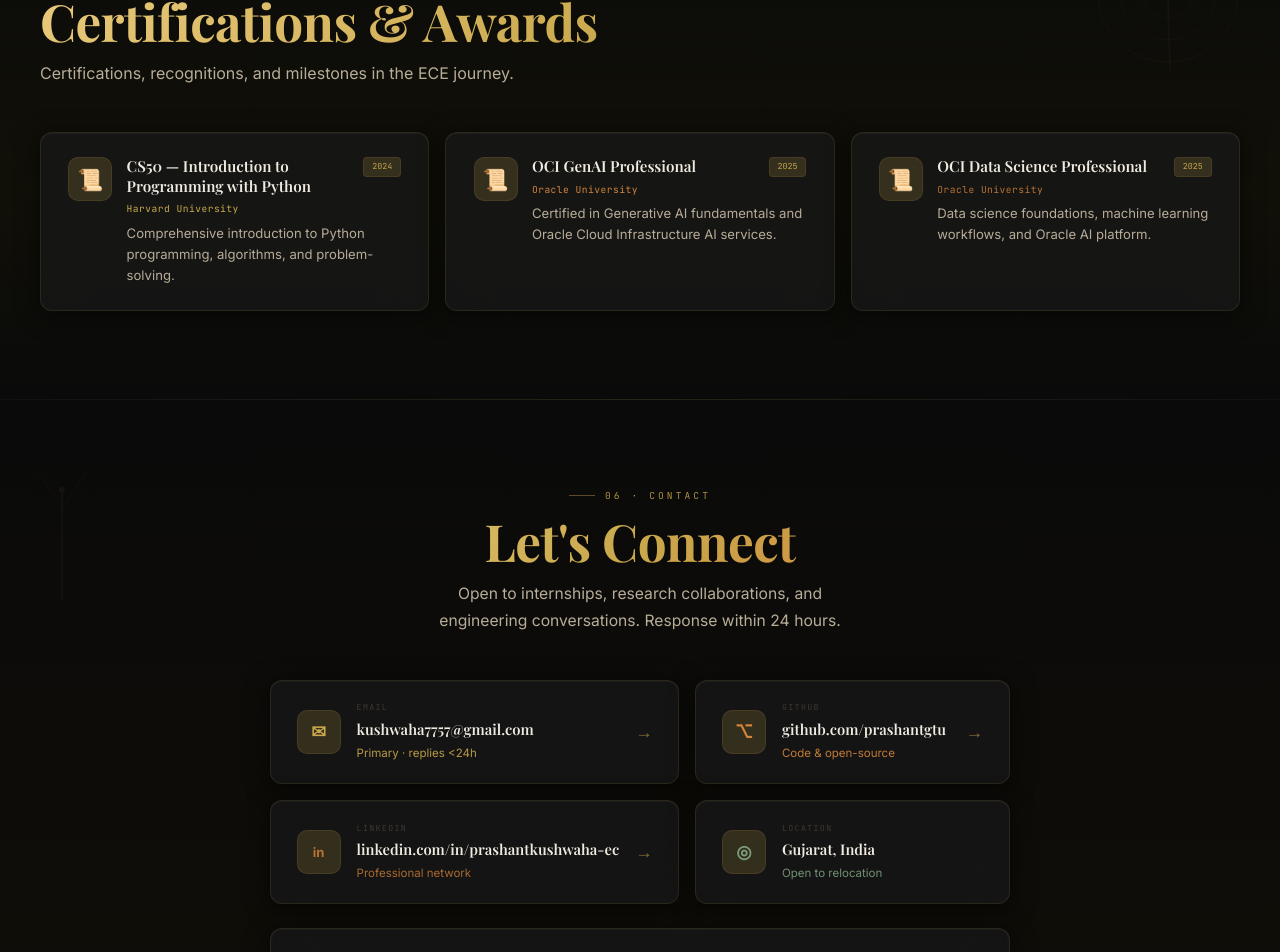
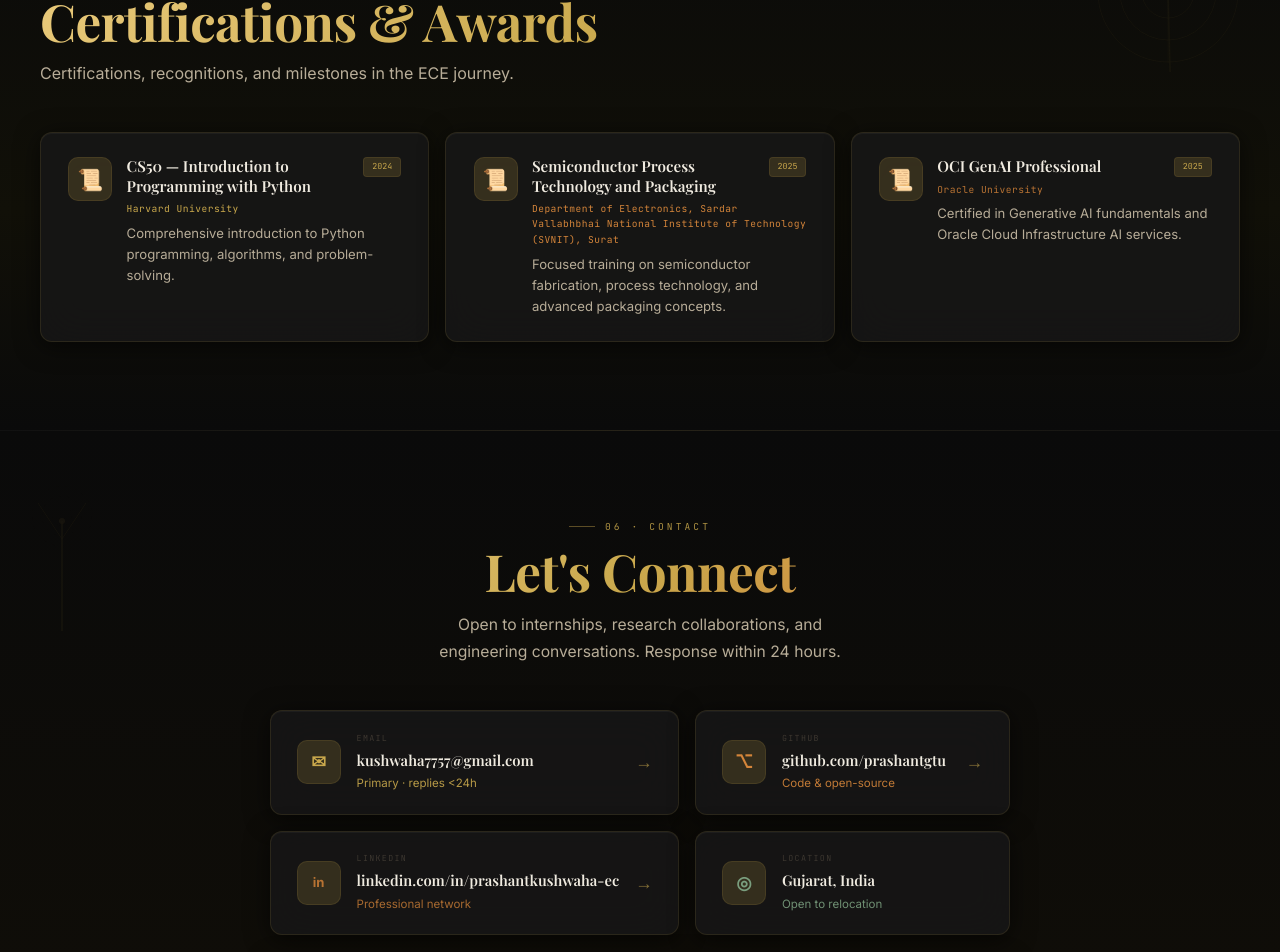
Before and after one commit to prashantgtu/Portfolio, a React (Vite) app: page / in a window 1280 px wide. Shown: the part 4458-5410 px from the top of the page. Built offline with nearby package versions, Linux system fonts and the light colour scheme; a web font is replaced by a local one.

Commit message:
Update portfolio content

```diff
--- a/src/components/Achievements.jsx
+++ b/src/components/Achievements.jsx
@@ -6,8 +6,8 @@ const f=(d=0)=>({initial:{opacity:0,y:26,scale:.96},whileInView:{opacity:1,y:0,s
 
 const items=[
   {icon:'📜',title:'CS50 — Introduction to Programming with Python',org:'Harvard University',year:'2024',c:'var(--gold)',desc:'Comprehensive introduction to Python programming, algorithms, and problem-solving.'},
-  {icon:'📜',title:'OCI GenAI Professional',org:'Oracle University',year:'2025',c:'var(--amber)',desc:'Certified in Generative AI fundamentals and Oracle Cloud Infrastructure AI services.'},
-  {icon:'📜',title:'OCI Data Science Professional',org:'Oracle University',year:'2025',c:'var(--copper)',desc:'Data science foundations, machine learning workflows, and Oracle AI platform.'},
+  {icon:'📜',title:'Semiconductor Process Technology and Packaging',org:'Department of Electronics, Sardar Vallabhbhai National Institute of Technology (SVNIT), Surat',year:'2025',c:'var(--amber)',desc:'Focused training on semiconductor fabrication, process technology, and advanced packaging concepts.'},
+  {icon:'📜',title:'OCI GenAI Professional',org:'Oracle University',year:'2025',c:'var(--copper)',desc:'Certified in Generative AI fundamentals and Oracle Cloud Infrastructure AI services.'},
 ];
 
 export default function Achievements(){
--- a/src/components/Contact.jsx
+++ b/src/components/Contact.jsx
@@ -77,7 +77,7 @@ export default function Contact(){
               One-page resume · ECE coursework · projects · experience · ATS-optimised.
             </p>
             <button className="btn btn-c" style={{fontSize:'.88rem',padding:'.9rem 2.6rem'}}
-              onClick={()=>window.open('https://drive.google.com/file/d/1hwMGWyN-soHLZIoj4Uedsd3zG_KvYSHz/view?usp=sharing','_blank')}>↓ Download Resume (PDF)</button>
+              onClick={()=>window.open('https://drive.google.com/file/d/1f-kH1l7rTMkBI8WvqLy3bTShKiDN-Q5n/view?usp=drive_link','_blank')}>↓ Download Resume (PDF)</button>
           </motion.div>
         </div>
       </section>
--- a/src/components/Navbar.jsx
+++ b/src/components/Navbar.jsx
@@ -94,7 +94,7 @@ export default function Navbar() {
           </button>
 
           <button className="btn btn-c" style={{ padding:'0.5rem 1.3rem',fontSize:'0.7rem' }}
-            onClick={()=>window.open('https://drive.google.com/file/d/1hwMGWyN-soHLZIoj4Uedsd3zG_KvYSHz/view?usp=sharing','_blank')}>↓ Resume</button>
+            onClick={()=>window.open('https://drive.google.com/file/d/1f-kH1l7rTMkBI8WvqLy3bTShKiDN-Q5n/view?usp=drive_link','_blank')}>↓ Resume</button>
         </div>
 
         {/* Mobile: theme toggle + hamburger */}
```
